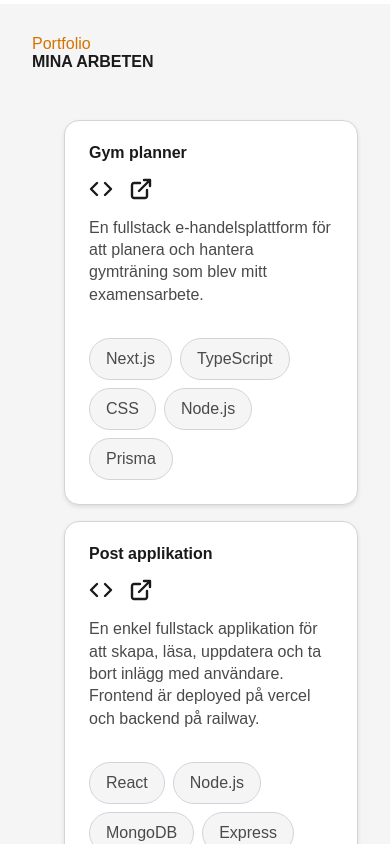
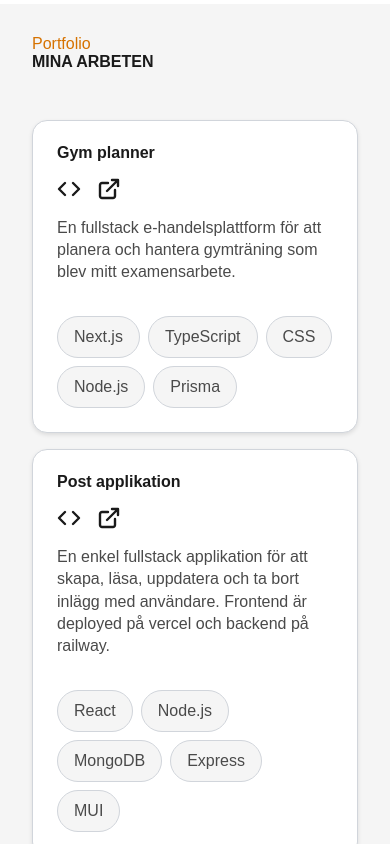
Before and after one commit to Kind606/portfolio-kevin, a Next.js app: page / in a window 390 px wide. Shown: the part 1660-2504 px from the top of the page. Built offline with nearby package versions, Linux system fonts and the light colour scheme.

Commit message:
small fix

```diff
--- a/src/components/projectsSection/projectSection.module.css
+++ b/src/components/projectsSection/projectSection.module.css
@@ -61,7 +61,7 @@
 }
 
 @media (max-width: 768px) {
-  .timeLineWrap {
+  .projectsContainer {
     padding-left: 0;
   }
 
```
